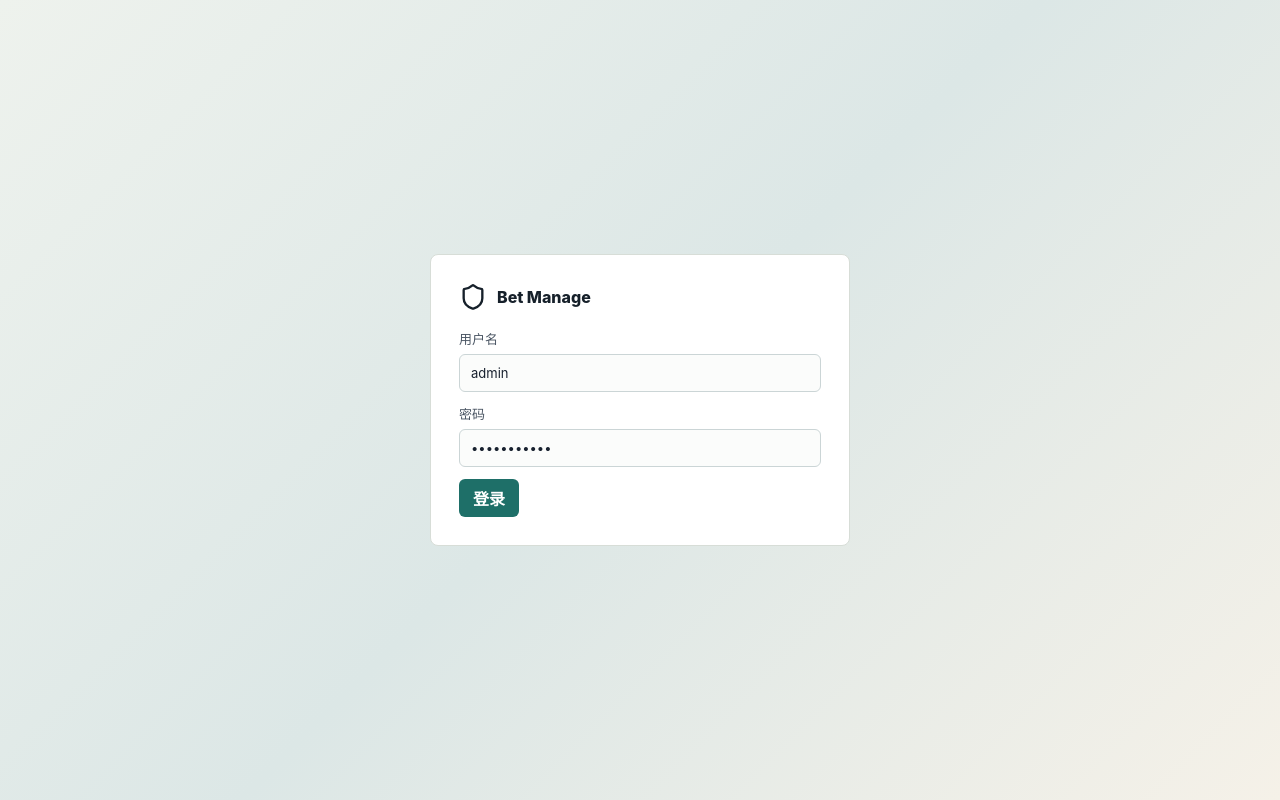
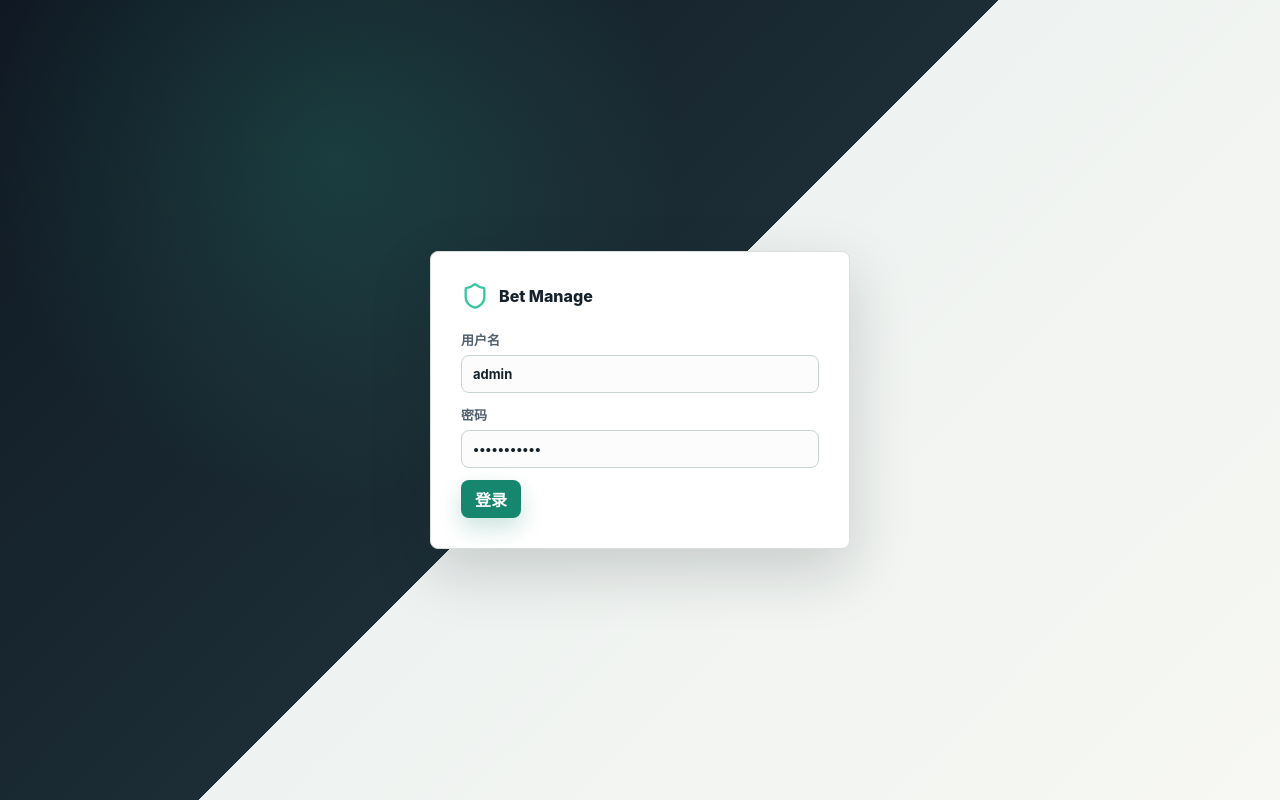
Before and after one commit to kmshanq1/bet_manage, a React (Vite) app in the folder frontend/: page / in a window 1280 px wide. Built offline with nearby package versions, Linux system fonts and the light colour scheme.

Commit message:
Apply fintech trading desk theme

```diff
--- a/frontend/src/styles.css
+++ b/frontend/src/styles.css
@@ -1,6 +1,6 @@
 :root {
   color: #18212f;
-  background: #f5f6f2;
+  background: #eef2f0;
   font-family: Inter, "Segoe UI", Arial, sans-serif;
   font-size: 16px;
   letter-spacing: 0;
@@ -13,6 +13,9 @@
 body {
   margin: 0;
   min-width: 320px;
+  background:
+    linear-gradient(180deg, rgba(14, 23, 32, 0.04), rgba(20, 97, 88, 0.03)),
+    #eef2f0;
 }
 
 button,
@@ -29,13 +32,14 @@ button {
 .app-shell {
   min-height: 100vh;
   display: grid;
-  grid-template-columns: 236px minmax(0, 1fr);
+  grid-template-columns: 248px minmax(0, 1fr);
 }
 
 .sidebar {
-  background: #16202a;
+  background: #101923;
+  border-right: 1px solid #22313d;
   color: #ffffff;
-  padding: 20px 14px;
+  padding: 22px 14px;
   display: flex;
   flex-direction: column;
   gap: 8px;
@@ -45,22 +49,26 @@ button {
   display: flex;
   align-items: center;
   gap: 10px;
-  font-weight: 800;
-  margin: 4px 8px 24px;
+  font-weight: 850;
+  margin: 4px 8px 26px;
+}
+
+.brand svg {
+  color: #34c7a3;
 }
 
 .brand.large {
-  color: #16202a;
-  margin: 0 0 18px;
+  color: #17212b;
+  margin: 0 0 20px;
 }
 
 .nav {
   width: 100%;
-  min-height: 42px;
-  border: 0;
-  border-radius: 6px;
+  min-height: 44px;
+  border: 1px solid transparent;
+  border-radius: 8px;
   background: transparent;
-  color: #dce4ea;
+  color: #aebcc8;
   display: flex;
   align-items: center;
   gap: 10px;
@@ -70,8 +78,13 @@ button {
 
 .nav.active,
 .nav:hover {
-  background: #284153;
+  background: #20303d;
+  border-color: #2f4654;
   color: #ffffff;
+}
+
+.nav.active svg {
+  color: #34c7a3;
 }
 
 .nav.bottom {
@@ -92,31 +105,41 @@ button {
 
 .topbar h1 {
   margin: 0;
-  font-size: 28px;
+  color: #0f1b24;
+  font-size: 30px;
+  font-weight: 850;
 }
 
 .eyebrow {
-  margin: 0 0 4px;
-  color: #66717f;
+  margin: 0 0 5px;
+  color: #617080;
   font-size: 13px;
+  font-weight: 700;
 }
 
 .icon-button {
   width: 42px;
   height: 42px;
-  border: 1px solid #ccd4d9;
-  border-radius: 6px;
+  border: 1px solid #c8d4d2;
+  border-radius: 8px;
   background: #ffffff;
+  color: #20303d;
   display: grid;
   place-items: center;
+  box-shadow: 0 10px 26px rgba(16, 25, 35, 0.08);
+}
+
+.icon-button:hover {
+  border-color: #34c7a3;
+  color: #167762;
 }
 
 .panel,
 .metric {
-  background: #ffffff;
-  border: 1px solid #d9ded6;
+  background: rgba(255, 255, 255, 0.96);
+  border: 1px solid #d8e0dc;
   border-radius: 8px;
-  box-shadow: 0 1px 2px rgba(24, 33, 47, 0.06);
+  box-shadow: 0 16px 40px rgba(16, 25, 35, 0.08);
 }
 
 .panel {
@@ -124,11 +147,17 @@ button {
 }
 
 .panel h2 {
-  margin: 0 0 14px;
+  margin: 0 0 16px;
+  color: #111c26;
   font-size: 17px;
+  font-weight: 850;
   display: flex;
   align-items: center;
   gap: 8px;
+}
+
+.panel h2 svg {
+  color: #1e8d77;
 }
 
 .login-screen {
@@ -136,22 +165,26 @@ button {
   display: grid;
   place-items: center;
   padding: 24px;
-  background: linear-gradient(135deg, #eef2ed 0%, #dce7e6 50%, #f5f1e8 100%);
+  background:
+    radial-gradient(circle at 26% 20%, rgba(52, 199, 163, 0.16), transparent 30%),
+    linear-gradient(135deg, #101923 0%, #1c2d35 48%, #eef2f0 48%, #f7f8f4 100%);
 }
 
 .login-panel {
   width: min(420px, 100%);
   background: #ffffff;
   border-radius: 8px;
-  border: 1px solid #d7ddd7;
-  padding: 28px;
+  border: 1px solid #d8e0dc;
+  padding: 30px;
+  box-shadow: 0 22px 60px rgba(16, 25, 35, 0.18);
 }
 
 label {
   display: grid;
   gap: 6px;
-  color: #4a5563;
+  color: #52616e;
   font-size: 13px;
+  font-weight: 700;
   margin-bottom: 12px;
 }
 
@@ -159,11 +192,21 @@ input,
 select,
 textarea {
   width: 100%;
-  border: 1px solid #cbd5d6;
-  border-radius: 6px;
+  border: 1px solid #c8d4d2;
+  border-radius: 8px;
   padding: 10px 11px;
   background: #fbfcfb;
-  color: #18212f;
+  color: #15212b;
+  outline: none;
+  transition: border-color 0.15s ease, box-shadow 0.15s ease, background 0.15s ease;
+}
+
+input:focus,
+select:focus,
+textarea:focus {
+  border-color: #27a98f;
+  background: #ffffff;
+  box-shadow: 0 0 0 3px rgba(39, 169, 143, 0.14);
 }
 
 textarea {
@@ -172,29 +215,39 @@ textarea {
 }
 
 .primary,
-.secondary {
+.secondary,
+.danger {
   min-height: 38px;
-  border-radius: 6px;
+  border-radius: 8px;
   border: 0;
   padding: 0 14px;
-  font-weight: 700;
+  font-weight: 800;
 }
 
 .primary {
-  background: #1e6f68;
+  background: #16866f;
   color: #ffffff;
+  box-shadow: 0 10px 22px rgba(22, 134, 111, 0.22);
+}
+
+.primary:hover {
+  background: #116f5e;
 }
 
 .secondary {
-  background: #e8ece8;
+  background: #e8eeec;
   color: #263441;
 }
 
+.secondary:hover {
+  background: #dce6e3;
+}
+
 .notice {
-  border: 1px solid #e2c269;
-  background: #fff7d8;
+  border: 1px solid #e0bd58;
+  background: #fff8dc;
   color: #6d5414;
-  border-radius: 6px;
+  border-radius: 8px;
   padding: 10px 12px;
   margin-bottom: 16px;
 }
@@ -213,12 +266,22 @@ textarea {
   gap: 12px;
 }
 
+.table-panel {
+  padding: 0;
+  overflow: hidden;
+}
+
 .table-header,
 .table-footer {
   display: flex;
   align-items: center;
   justify-content: space-between;
   gap: 12px;
+}
+
+.table-header {
+  border-bottom: 1px solid #dde5e1;
+  padding: 18px;
 }
 
 .table-header h2 {
@@ -230,6 +293,7 @@ textarea {
   display: flex;
   flex-direction: row;
   gap: 8px;
+  margin: 0;
 }
 
 .table-header select {
@@ -238,9 +302,6 @@ textarea {
 }
 
 .ledger-table-wrap {
-  border: 1px solid #dde2dd;
-  border-radius: 8px;
-  margin-top: 14px;
   overflow-x: auto;
 }
 
@@ -252,17 +313,17 @@ textarea {
 
 .ledger-table th,
 .ledger-table td {
-  border-bottom: 1px solid #edf0ed;
-  padding: 10px 12px;
+  border-bottom: 1px solid #e4ebe8;
+  padding: 11px 14px;
   text-align: left;
   white-space: nowrap;
 }
 
 .ledger-table th {
-  background: #f4f7f4;
-  color: #53616d;
-  font-size: 13px;
-  font-weight: 700;
+  background: #f3f6f4;
+  color: #5c6b76;
+  font-size: 12px;
+  font-weight: 850;
 }
 
 .ledger-table td {
@@ -270,8 +331,19 @@ textarea {
   font-size: 14px;
 }
 
+.ledger-table tbody tr:hover {
+  background: #f7faf8;
+}
+
 .ledger-table tr:last-child td {
   border-bottom: 0;
+}
+
+.ledger-table td:nth-child(4),
+.ledger-table td:nth-child(5),
+.ledger-table td:nth-child(7) {
+  font-variant-numeric: tabular-nums;
+  font-weight: 750;
 }
 
 .ledger-table input,
@@ -301,12 +373,13 @@ textarea {
 }
 
 .danger {
-  background: #fff4f2;
+  background: #fff1ee;
   border: 1px solid #e4b1aa;
-  border-radius: 6px;
   color: #b5352f;
-  cursor: pointer;
-  font-weight: 700;
+}
+
+.danger:hover {
+  background: #ffe5e1;
 }
 
 .empty-cell {
@@ -316,9 +389,9 @@ textarea {
 }
 
 .table-footer {
-  border-top: 1px solid #edf0ed;
-  margin-top: 14px;
-  padding-top: 14px;
+  background: #f7faf8;
+  border-top: 1px solid #dde5e1;
+  padding: 14px 18px;
 }
 
 .table-footer > div,
@@ -326,6 +399,13 @@ textarea {
   align-items: center;
   display: flex;
   gap: 12px;
+}
+
+.table-footer strong {
+  background: #ffffff;
+  border: 1px solid #dfe7e3;
+  border-radius: 8px;
+  padding: 8px 10px;
 }
 
 .pager span {
@@ -340,11 +420,11 @@ button:disabled {
 }
 
 .positive {
-  color: #13775c;
+  color: #128263;
 }
 
 .negative {
-  color: #be3b35;
+  color: #ca3f36;
 }
 
 .stats-layout {
@@ -361,12 +441,15 @@ button:disabled {
   display: block;
   color: #66717f;
   font-size: 13px;
+  font-weight: 750;
 }
 
 .metric strong {
   display: block;
   margin-top: 8px;
-  font-size: 24px;
+  color: #101923;
+  font-size: 26px;
+  font-variant-numeric: tabular-nums;
 }
 
 .bucket {
@@ -379,8 +462,12 @@ button:disabled {
   grid-template-columns: minmax(0, 1fr) 80px 110px;
   gap: 12px;
   align-items: center;
-  min-height: 42px;
+  min-height: 44px;
   border-top: 1px solid #edf0ed;
+}
+
+.bucket-row b {
+  font-variant-numeric: tabular-nums;
 }
 
 .user-row {
```
